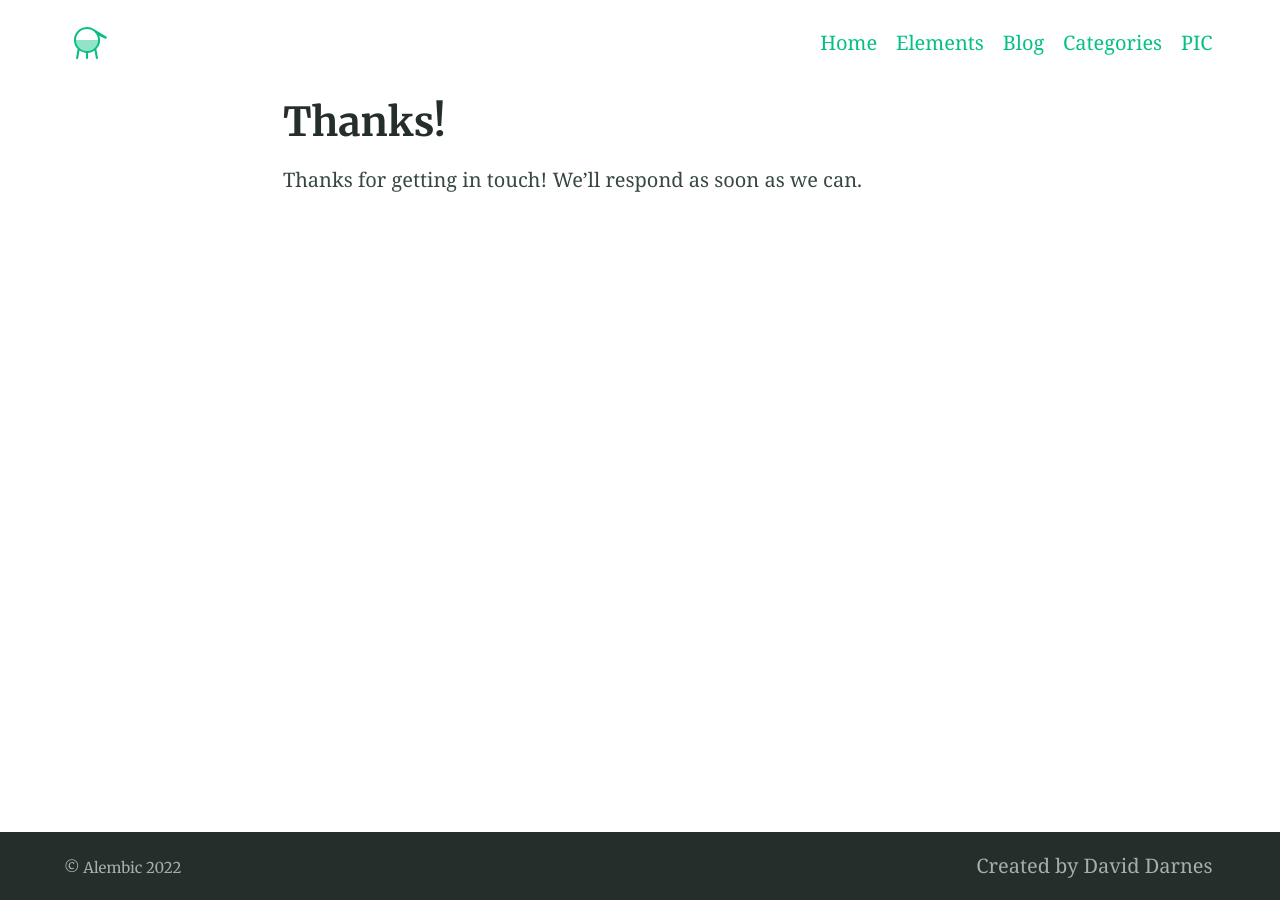
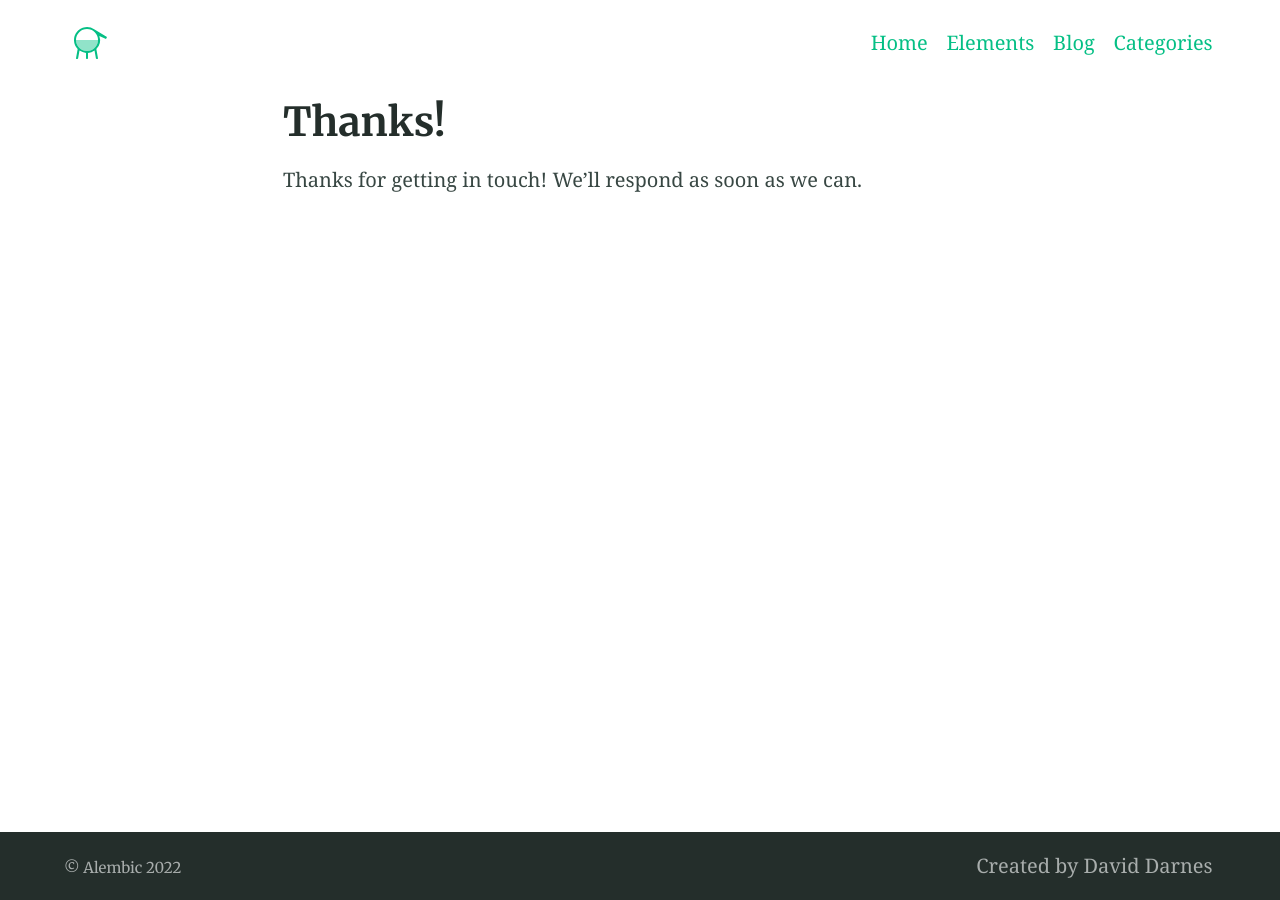
Before and after one commit to lizeyujack/lizeyujack.github.io, a Jekyll site: the page built from thanks.md, in a window 1280 px wide. Built offline with Jekyll 4.4.1, drawn with Linux system fonts in a browser that asks for light colours.

Commit message:
Update _config.yml

```diff
--- a/_config.yml
+++ b/_config.yml
@@ -129,8 +129,7 @@ navigation_header:
   url: /blog/
 - title: Categories
   url: /categories/
-- title: PIC
-  url: /pic/
+
 # - title: Search
 #   url: /search/
 # - title: Fork ME
```
